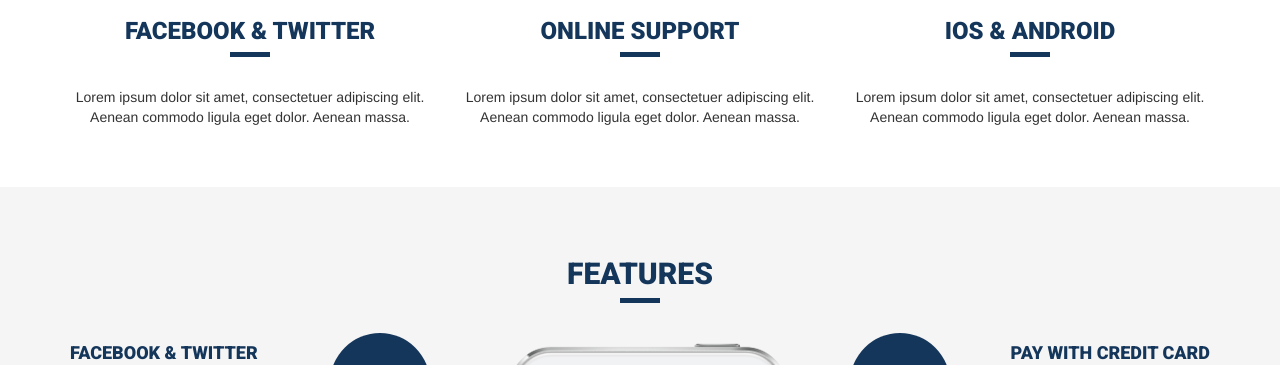
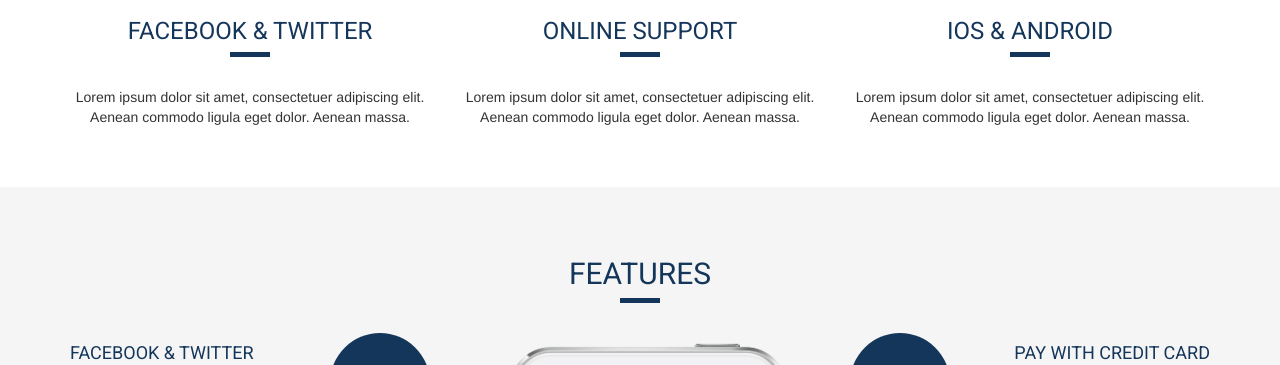
Before and after one commit to ssankarasubramanian/ssankarasubramanian.github.io, a plain HTML site: page index.html in a window 1280 px wide. Shown: the part 1052-1417 px from the top of the page. Drawn offline with nearby package versions, Linux system fonts and the light colour scheme.

Commit message:
Modified CSS

```diff
--- a/css/main.css
+++ b/css/main.css
@@ -62,14 +62,14 @@
 
 h2,h3{
   font-family: 'Roboto', sans-serif;
-  font-weight: 900;
+  font-weight: 400;
   color: #15365b;
   margin-bottom: 30px;
 }
 
 h4{
   font-family: 'Roboto', sans-serif;
-  font-weight: 900;
+  font-weight: 400;
   color: #15365b;
   text-transform: uppercase;
 }
@@ -104,7 +104,7 @@
 
 .nav>li>a {
   font-family: 'Roboto', sans-serif;
-  font-weight: 900;
+  font-weight: 400;
   text-transform: uppercase;
   color:#ffffff;
   font-size: 1.3em;
```
